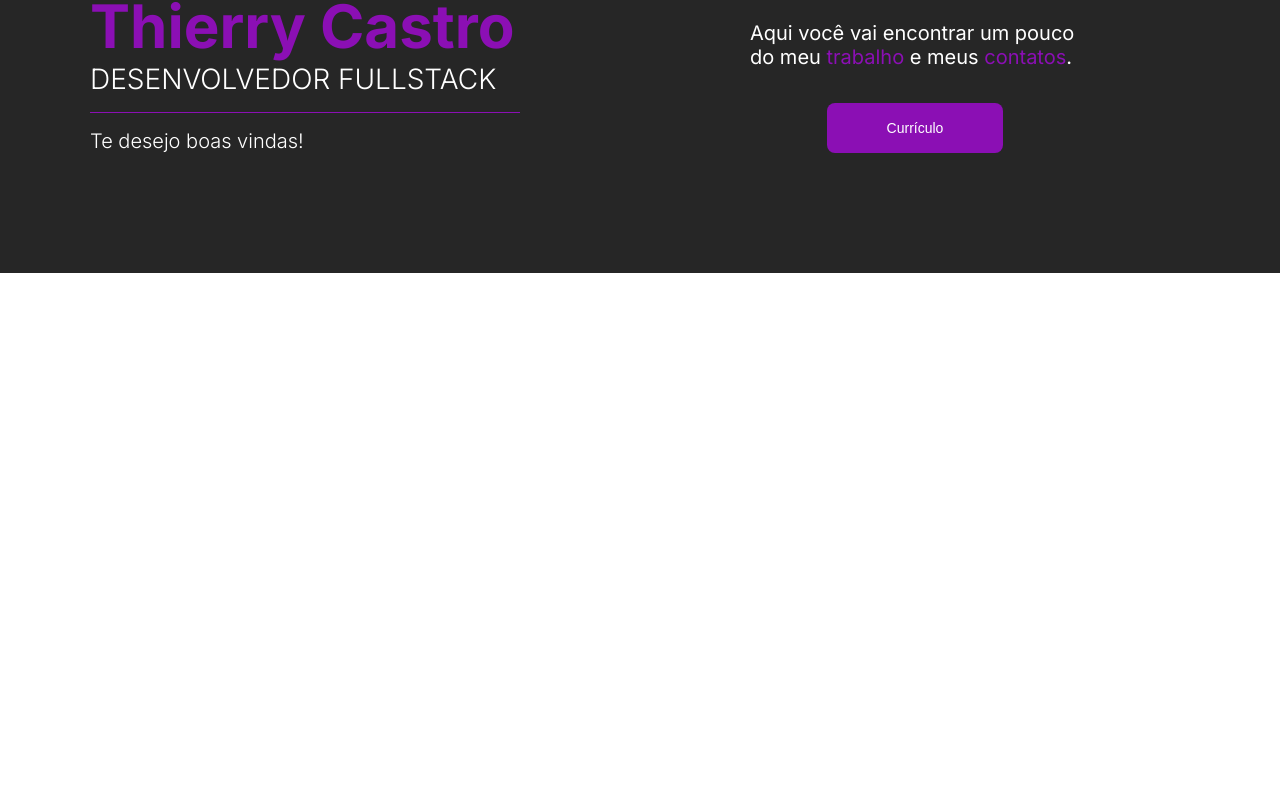
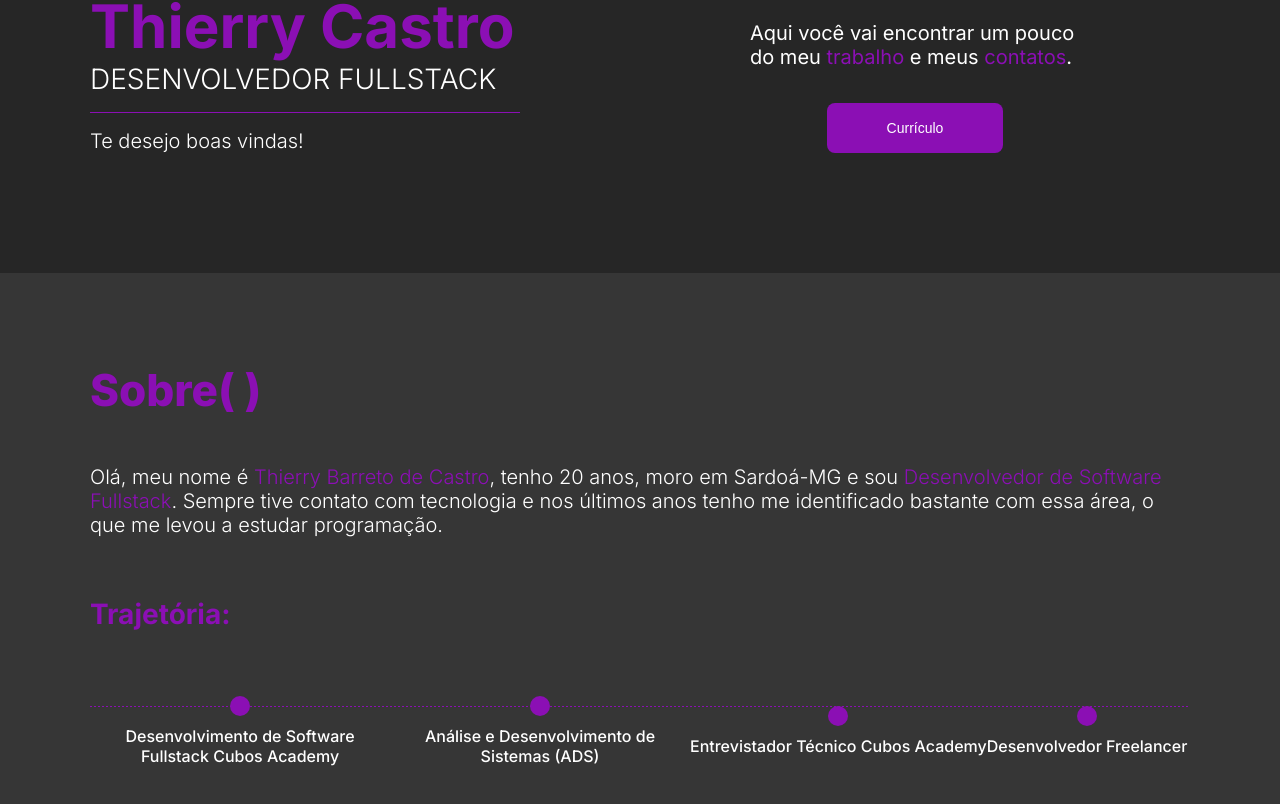
Before and after one commit to Thierrycast/portfolio2.0, a Next.js app: page / in a window 1280 px wide. Shown: the part 198-1002 px from the top of the page. Before the commit the page ends 800 px from the top, so only its background shows below. Built offline with nearby package versions, Linux system fonts and the light colour scheme.

Commit message:
feat(aboutsection): criar seção sobre

```diff
--- a/src/app/page.tsx
+++ b/src/app/page.tsx
@@ -3,12 +3,14 @@ import styles from './page.module.css'
 
 import Header from '@/components/Header'
 import HomeSection from '@/components/HomeSection'
+import AboutSection from '@/components/AboutSection'
 
 export default function Home() {
   return (
     <>
       <Header/>
       <HomeSection/>
+      <AboutSection/>
     </>
   )
 }
--- /dev/null
+++ b/src/components/AboutSection/aboutSection.module.scss
@@ -0,0 +1,91 @@
+.container{
+    width: 100%;
+
+    background-color: var(--preto-2);
+
+    padding: 9rem;
+
+    h1{
+        color: var(--roxo-2);
+        font-size: 4.4rem;
+        font-weight: 800;
+        margin-bottom: 4.8rem;
+    }
+
+    p{
+        font-size: 2rem;
+        color: #fff;
+        font-weight: 300;
+
+        margin-bottom: 6rem;
+    }
+
+    span{
+        color: var(--roxo-2);
+    }
+
+    h2{
+        color: var(--roxo-2);
+        font-size: 2.8rem;
+        font-weight: 700;
+    }
+}
+
+.trajetoriaContainer{
+    width: 100%;
+    height:150px;
+    display: flex;
+    align-items: center;
+}
+
+.trajetoria {
+    position: relative;
+  width: 100%;
+  height: 1px; /* Altura da linha */
+  background: repeating-linear-gradient(90deg, var(--roxo-2), var(--roxo-2) 2px, transparent 2px, transparent 4px); /* Cria uma linha tracejada com traços de 2px */
+
+
+    .linha {
+      display: flex;
+      align-items: center;
+      width: 100%;
+
+    }
+
+    .bolinha {
+        max-width: 30rem;
+      display: flex;
+      flex-direction: column;
+      align-items: center;
+      position: relative;
+      top: -1rem; /* Mova as bolinhas um pouco para cima (ajuste conforme necessário) */
+
+      span {
+        width: 2rem;
+        height: 2rem;
+        background-color: var(--roxo-2); /* Cor de fundo vermelha para as bolinhas */
+        border-radius: 50%;
+        display: flex;
+        justify-content: center;
+        align-items: center;
+        font-weight: bold;
+        color: #fff; /* Cor do número na bolinha */
+      }
+
+      p {
+        font-size: 1.6rem;
+        font-weight: 500;
+        margin-top: 1rem;
+        text-align: center;
+        color: #fff; /* Cor do texto na bolinha */
+      }
+
+      &:first-child {
+        margin-left: 0;
+      }
+
+      &:last-child {
+        margin-right: 0;
+      }
+    }
+  }
--- /dev/null
+++ b/src/components/AboutSection/index.tsx
@@ -0,0 +1,35 @@
+import styles from './aboutSection.module.scss'
+
+export default function index() {
+  return (
+    <div className={styles.container} >
+         <h1>Sobre( )</h1>
+         <p>Olá, meu nome é <span>Thierry Barreto de Castro</span>, tenho 20 anos, moro em Sardoá-MG e sou <span>Desenvolvedor de Software Fullstack</span>. Sempre tive contato com tecnologia e nos últimos anos tenho me identificado bastante com essa área, o que me levou a estudar programação.</p>
+         <h2>Trajetória:</h2>
+
+        <div className={styles.trajetoriaContainer} >
+        <div className={styles.trajetoria} >
+            <div className={styles.linha}>
+                <div className={styles.bolinha}>
+                    <span></span>
+                    <p>Desenvolvimento de Software Fullstack Cubos Academy</p>
+                </div>
+                <div className={styles.bolinha}>
+                    <span></span>
+                    <p>Análise e Desenvolvimento de Sistemas (ADS)</p>
+                </div>
+                <div className={styles.bolinha}>
+                    <span></span>
+                    <p>Entrevistador Técnico Cubos Academy</p>
+                </div>
+                <div className={styles.bolinha}>
+                    <span></span>
+                    <p>Desenvolvedor Freelancer</p>
+                </div>
+            </div>
+        </div>
+        </div>
+
+    </div>
+  )
+}
```
